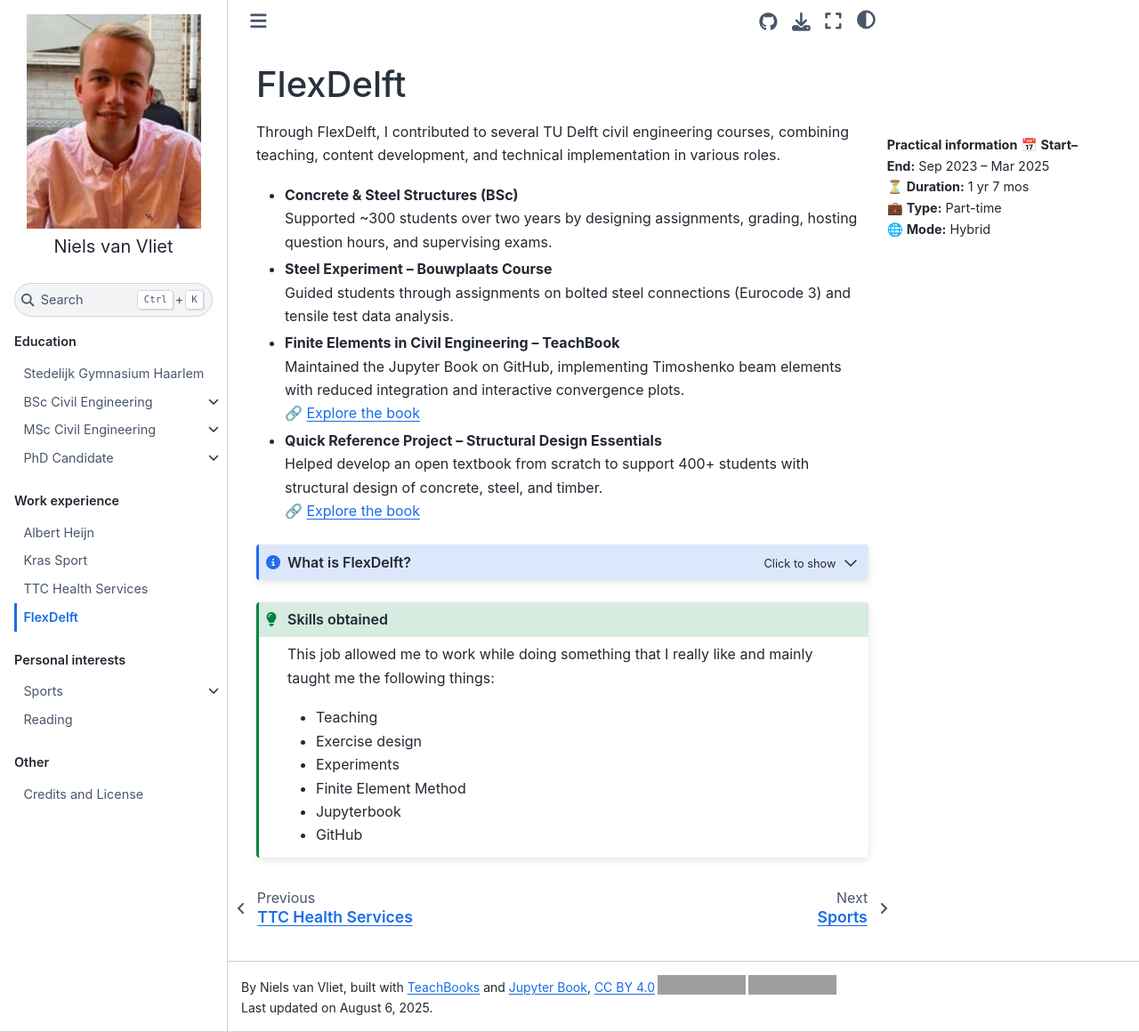
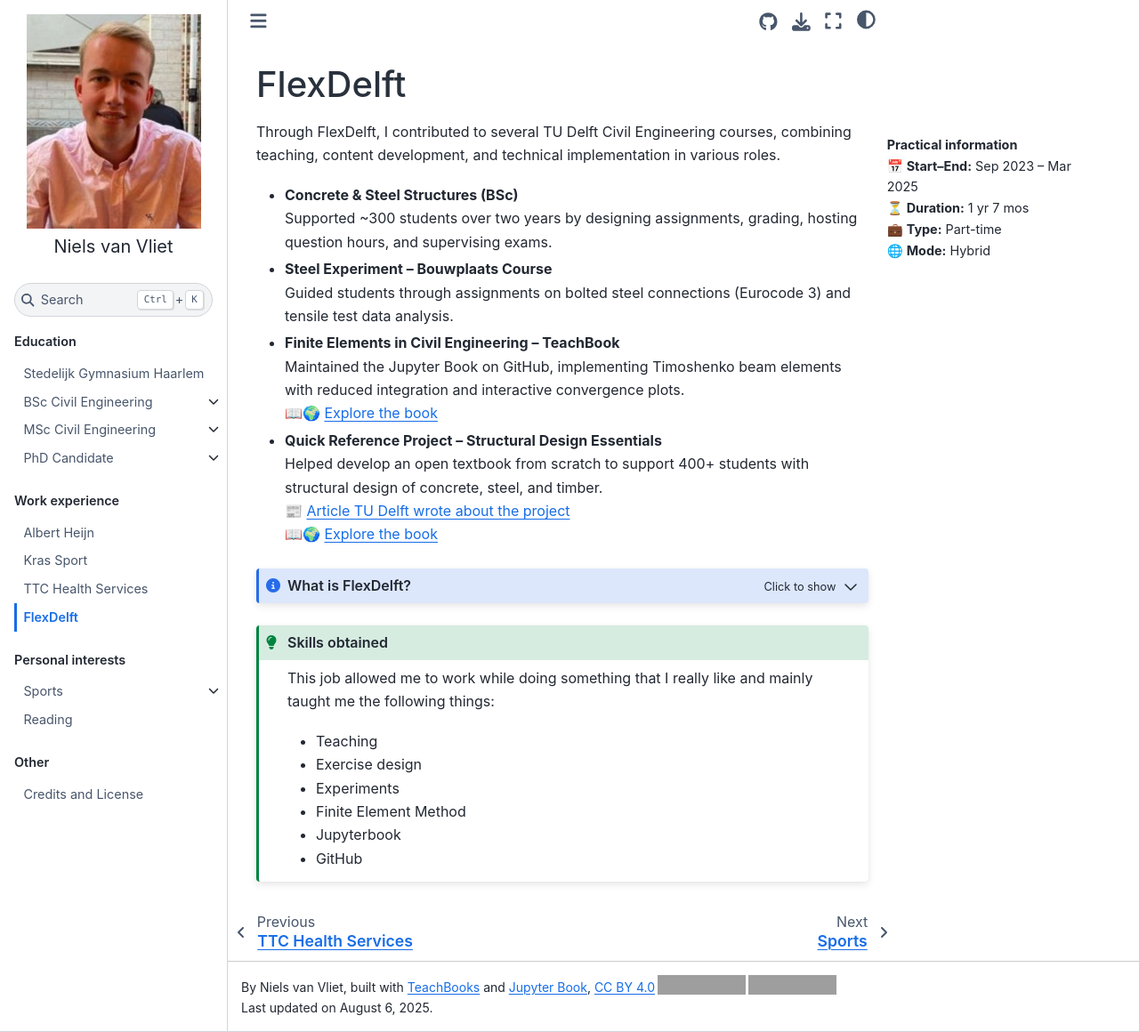
Before and after one commit to navanvliet/navanvliet, a Jupyter Book: the page built from book/Workexperience/FlexDelft/FlexDelft.md, in a window 1280 px wide and 1160 px high. Shown: the whole window at 89% size. Built offline with Jupyter Book 1.0.4 settings and Sphinx 7.4.7 and the Sphinx Book theme 1.1.4, drawn with Linux system fonts in a browser that asks for light colours; pages that are not in the unit, such as notebooks, are missing from menus; comment, search, counter and statistics services are not loaded; grey boxes are pictures that could not be loaded.

Commit message:
changes book

````diff
--- a/book/Workexperience/FlexDelft/FlexDelft.md
+++ b/book/Workexperience/FlexDelft/FlexDelft.md
@@ -8,7 +8,7 @@
 🌐 **Mode:** Hybrid
 ```
 
-Through FlexDelft, I contributed to several TU Delft civil engineering courses, combining teaching, content development, and technical implementation in various roles.
+Through FlexDelft, I contributed to several TU Delft Civil Engineering courses, combining teaching, content development, and technical implementation in various roles.
 
 - **Concrete & Steel Structures (BSc)**
   Supported ~300 students over two years by designing assignments, grading, hosting question hours, and supervising exams.
@@ -18,11 +18,12 @@
 
 - **Finite Elements in Civil Engineering – TeachBook**
   Maintained the Jupyter Book on GitHub, implementing Timoshenko beam elements with reduced integration and interactive convergence plots.
-  🔗 [Explore the book](https://teachbooks.tudelft.nl/computational-modelling/intro.html)
+  📖🌍 [Explore the book](https://teachbooks.tudelft.nl/computational-modelling/intro.html)
 
 - **Quick Reference Project – Structural Design Essentials**
   Helped develop an open textbook from scratch to support 400+ students with structural design of concrete, steel, and timber.
-  🔗 [Explore the book](https://teachbooks.io/Structural_Design_Essentials/main/intro.html)
+  📰 [Article TU Delft wrote about the project](https://www.tudelft.nl/en/open-science/oesf-projects-2024/open-online-reference-guides-on-structural-engineering)
+  📖🌍 [Explore the book](https://teachbooks.io/Structural_Design_Essentials/main/intro.html)
 
 ```{admonition} What is FlexDelft?
 :class: dropdown, note
````
Also changed, not shown: book/Workexperience/AH/AH.md (line endings or trailing spaces), book/Workexperience/KrasSport/KrasSport.md (line endings or trailing spaces), book/Workexperience/TTC/TTC.md (line endings or trailing spaces).
